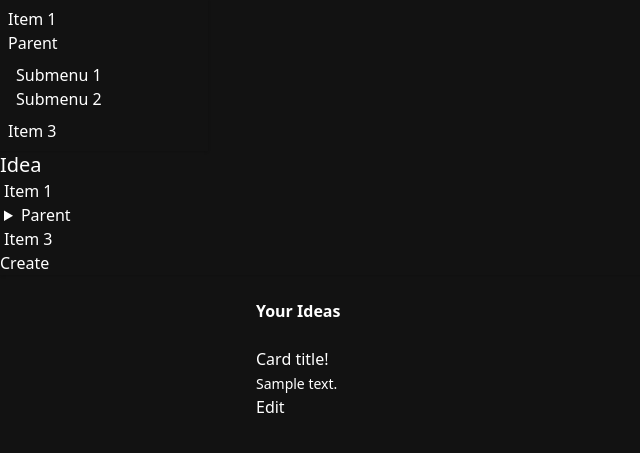
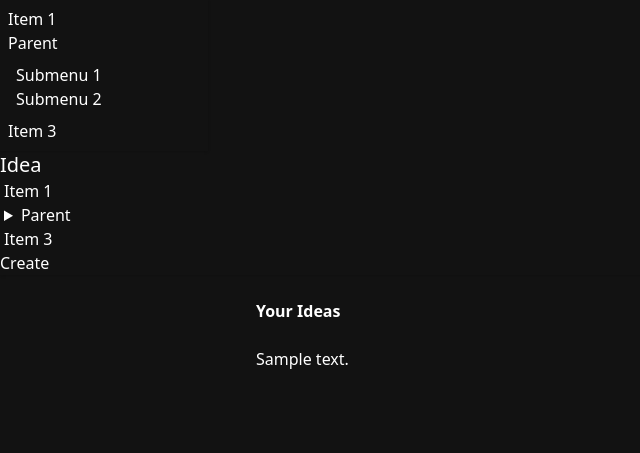
Before and after one commit to AlvioFg/laracast-idea, a Laravel app: page / in a window 1280 px wide. Shown: the part 13-466 px from the top of the page, without its empty margins (0-640 px from the left). Run offline with Laravel 12, Linux system fonts and the light colour scheme; tables that the repository leaves empty hold one stand-in row (values such as "Sample post"); parts of the project's set-up code (start-up, migrations or seed data) failed here and were passed over; some libraries are stand-ins or nearby versions.

Commit message:
optimize card

```diff
--- a/resources/views/ideas/ideas.blade.php
+++ b/resources/views/ideas/ideas.blade.php
@@ -8,11 +8,7 @@
             @foreach($ideas as $idea)
                 <div class="card bg-primary text-primary-content w-96">
                     <div class="card-body">
-                        <h2 class="card-title">Card title!</h2>
-                        <p><a href="/ideas/{{$idea->id}}" class="text-sm"> {{ $idea->description}}</a></p>
-                        <div class="card-actions justify-end">
-                            <button class="btn">Edit</button>
-                        </div>
+                        <h2 class="card-title hover:underline"><a href="/ideas/{{ $idea->id }}">{{ $idea->description }}</a></h2>
                     </div>
                 </div>
             @endforeach
```
